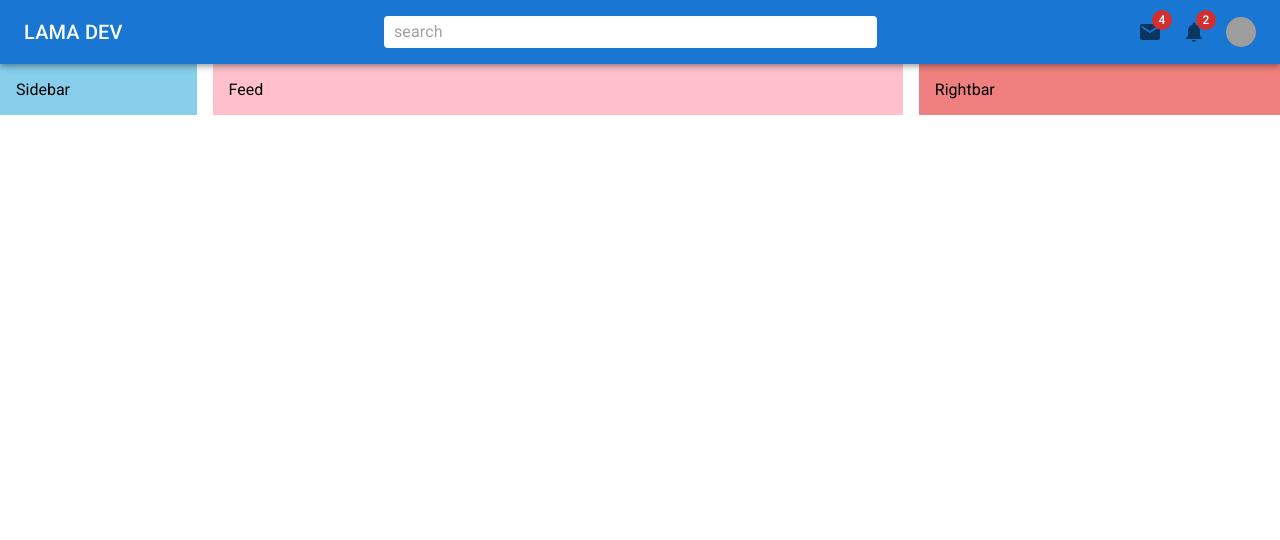
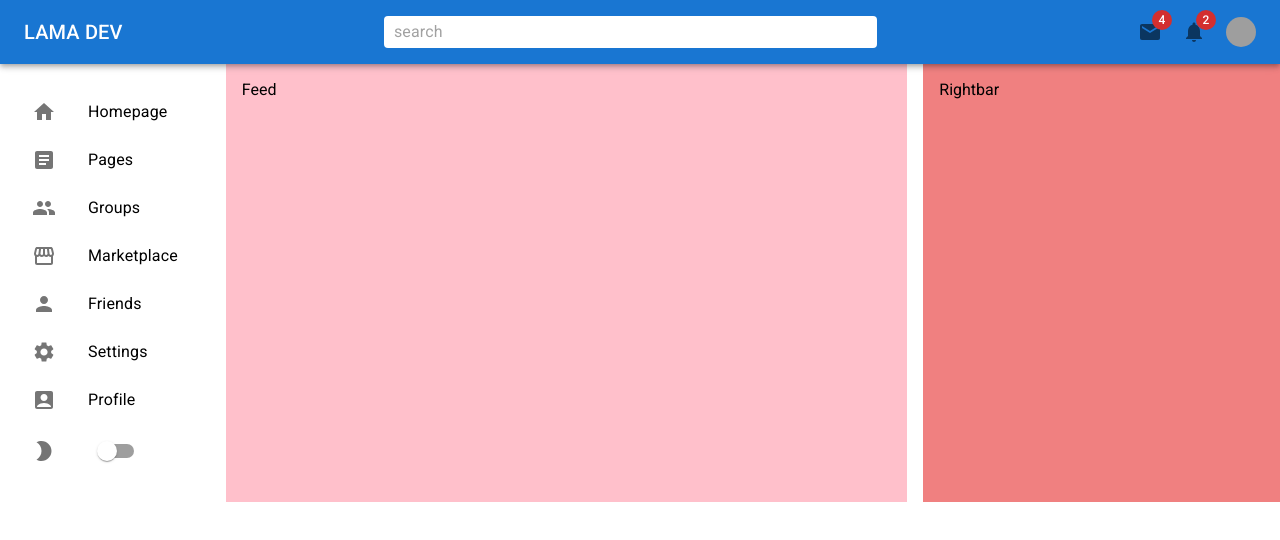
Before and after one commit to shivrajpro/material-ui-demo, a React (Create React App) app: page / in a window 1280 px wide. Shown: the top 540 px of the page. Built offline with nearby package versions, Linux system fonts and the light colour scheme; grey boxes are pictures that could not be loaded.

Commit message:
complete sidebar

```diff
--- a/src/components/Sidebar.jsx
+++ b/src/components/Sidebar.jsx
@@ -1,10 +1,29 @@
-import { Box } from "@mui/material";
+import {
+  Box,
+  List,
+  ListItem,
+  ListItemButton,
+  ListItemIcon,
+  ListItemText,
+  Switch,
+} from "@mui/material";
+
+import {
+  AccountBox,
+  Article,
+  Group,
+  Home,
+  ModeNight,
+  Person,
+  Settings,
+  Storefront,
+} from "@mui/icons-material";
+
 import React from "react";
 
-const Sidebar = () => {
+const Sidebar = ({ mode, setMode }) => {
   return (
     <Box
-      bgcolor="skyblue"
       flex={1}
       p={2}
       sx={{
@@ -14,7 +33,74 @@ const Sidebar = () => {
         },
       }}
     >
-      Sidebar
+      <List>
+        <ListItem disablePadding>
+          <ListItemButton component="a" href="#home">
+            <ListItemIcon>
+              <Home />
+            </ListItemIcon>
+            <ListItemText primary="Homepage" />
+          </ListItemButton>
+        </ListItem>
+        <ListItem disablePadding>
+          <ListItemButton component="a" href="#simple-list">
+            <ListItemIcon>
+              <Article />
+            </ListItemIcon>
+            <ListItemText primary="Pages" />
+          </ListItemButton>
+        </ListItem>
+        <ListItem disablePadding>
+          <ListItemButton component="a" href="#simple-list">
+            <ListItemIcon>
+              <Group />
+            </ListItemIcon>
+            <ListItemText primary="Groups" />
+          </ListItemButton>
+        </ListItem>
+        <ListItem disablePadding>
+          <ListItemButton component="a" href="#simple-list">
+            <ListItemIcon>
+              <Storefront />
+            </ListItemIcon>
+            <ListItemText primary="Marketplace" />
+          </ListItemButton>
+        </ListItem>
+        <ListItem disablePadding>
+          <ListItemButton component="a" href="#simple-list">
+            <ListItemIcon>
+              <Person />
+            </ListItemIcon>
+            <ListItemText primary="Friends" />
+          </ListItemButton>
+        </ListItem>
+        <ListItem disablePadding>
+          <ListItemButton component="a" href="#simple-list">
+            <ListItemIcon>
+              <Settings />
+            </ListItemIcon>
+            <ListItemText primary="Settings" />
+          </ListItemButton>
+        </ListItem>
+        <ListItem disablePadding>
+          <ListItemButton component="a" href="#simple-list">
+            <ListItemIcon>
+              <AccountBox />
+            </ListItemIcon>
+            <ListItemText primary="Profile" />
+          </ListItemButton>
+        </ListItem>
+        <ListItem disablePadding>
+          <ListItemButton component="a" href="#simple-list">
+            <ListItemIcon>
+              <ModeNight />
+            </ListItemIcon>
+            <Switch
+              onChange={(e) => setMode(mode === "light" ? "dark" : "light")}
+            />
+          </ListItemButton>
+        </ListItem>
+      </List>
     </Box>
   );
 };
```
